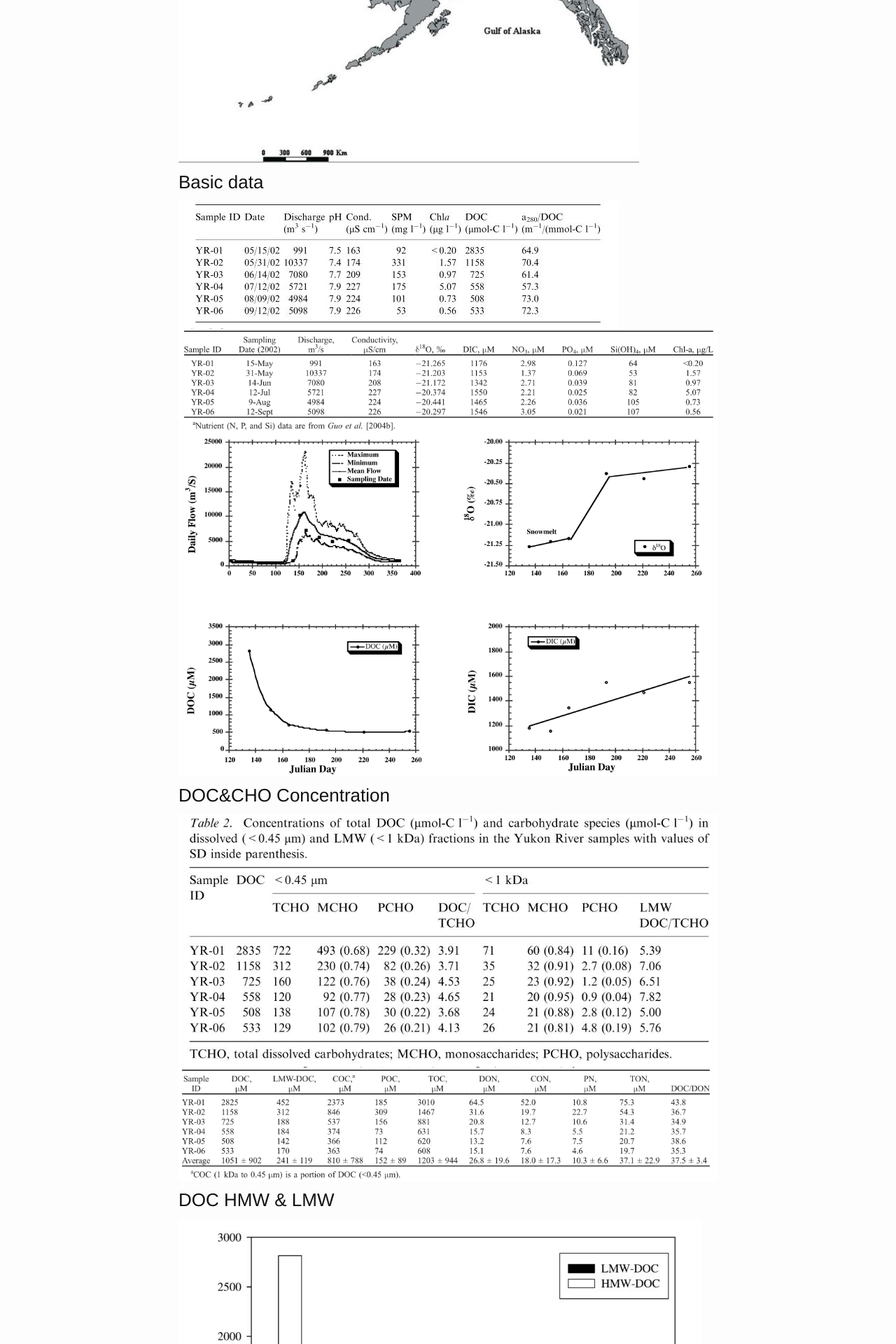
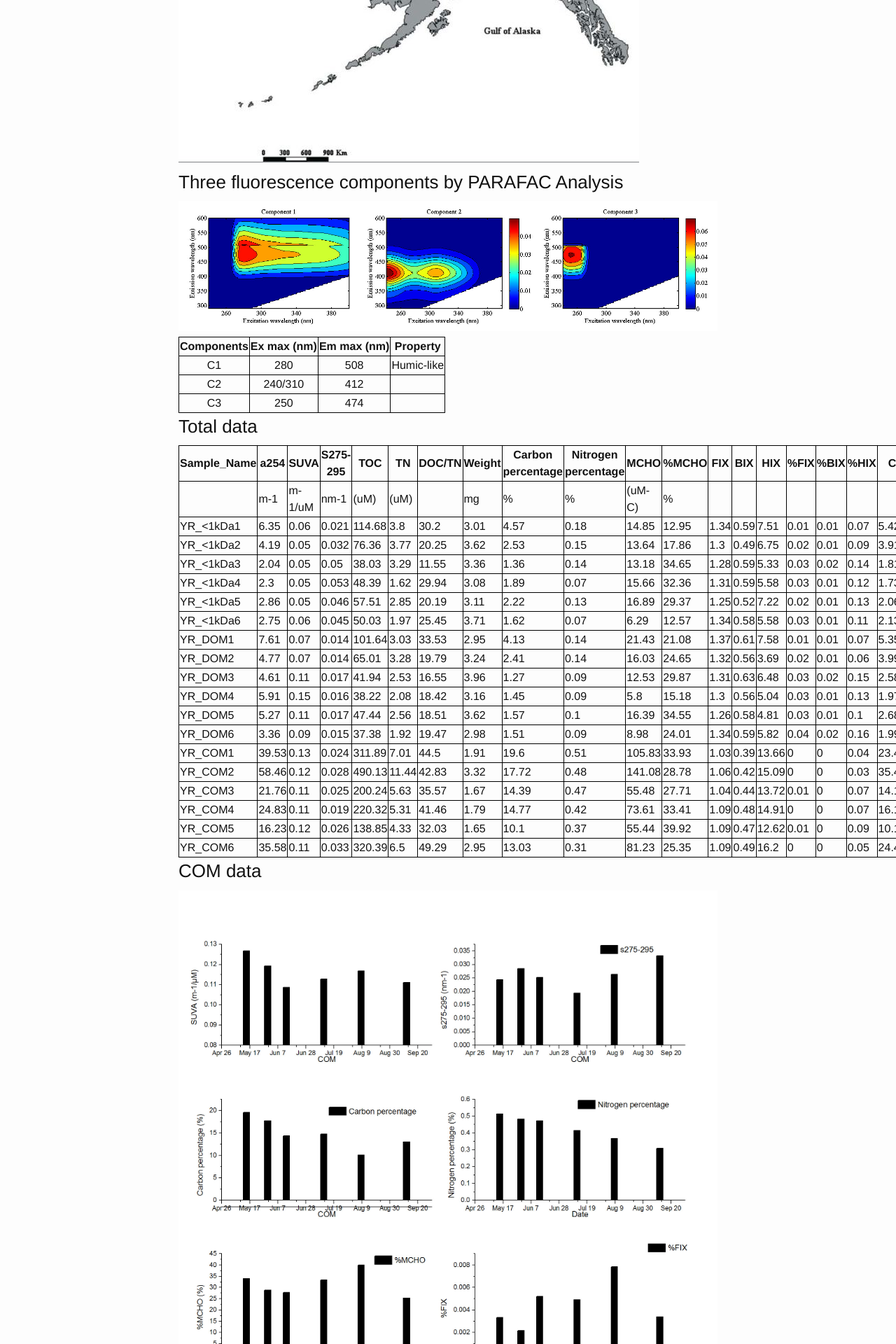
Before and after one commit to huilin1990/huilin1990.github.io, a Jekyll site: the page built from _posts/2017-5-28-Yukon-River.md, in a window 1280 px wide. Shown: the part 562-2482 px from the top of the page at 70% size. Built offline with Jekyll 4.4.1, drawn with Linux system fonts in a browser that asks for light colours; some web fonts are replaced.

Commit message:
Yukon River analysis

```diff
--- a/_posts/2017-5-28-Yukon-River.md
+++ b/_posts/2017-5-28-Yukon-River.md
@@ -7,6 +7,47 @@ title: Yukon River Data Analysis
 ### Map of Yukon River drainage
 
 ![map](\image\map of Yukon River.jpg)
+
+### Three fluorescence components by PARAFAC Analysis
+
+![three components](\image\Fluorescence-EEM-Plot-of-component-Combined.jpg)
+
+
+|Components|  Ex max (nm) | Em max (nm) |Property|
+|:--:|:-------:|:------:|:--------:|
+| C1 |   280   |   508  |Humic-like|
+| C2 | 240/310 |   412  |
+| C3 |   250   |   474  |
+{:.mbtablestyle}
+
+### Total data
+
+| Sample_Name | a254  | SUVA   | S275-295 | TOC    | TN    | DOC/TN | Weight | Carbon percentage | Nitrogen percentage | MCHO   | %MCHO | FIX  | BIX  | HIX   | %FIX | %BIX | %HIX | C1     | C2     | C3     | %C1   | %C2   | %C3   |
+|-------------|-------|--------|----------|--------|-------|--------|--------|-------------------|---------------------|--------|-------|------|------|-------|------|------|------|--------|--------|--------|-------|-------|-------|
+|             | m-1   | m-1/uM | nm-1     | (uM)   | (uM)  |        | mg     | %                 | %                   | (uM-C) | %     |      |      |       |      |      |      |        |        |        |       |       |       |
+| YR_<1kDa1   | 6.35  | 0.06   | 0.021    | 114.68 | 3.8   | 30.2   | 3.01   | 4.57              | 0.18                | 14.85  | 12.95 | 1.34 | 0.59 | 7.51  | 0.01 | 0.01 | 0.07 | 5.421  | 15.402 | 11.369 | 0.047 | 0.134 | 0.099 |
+| YR_<1kDa2   | 4.19  | 0.05   | 0.032    | 76.36  | 3.77  | 20.25  | 3.62   | 2.53              | 0.15                | 13.64  | 17.86 | 1.3  | 0.49 | 6.75  | 0.02 | 0.01 | 0.09 | 3.912  | 12.088 | 8.324  | 0.034 | 0.105 | 0.073 |
+| YR_<1kDa3   | 2.04  | 0.05   | 0.05     | 38.03  | 3.29  | 11.55  | 3.36   | 1.36              | 0.14                | 13.18  | 34.65 | 1.28 | 0.59 | 5.33  | 0.03 | 0.02 | 0.14 | 1.818  | 5.289  | 3.717  | 0.016 | 0.046 | 0.032 |
+| YR_<1kDa4   | 2.3   | 0.05   | 0.053    | 48.39  | 1.62  | 29.94  | 3.08   | 1.89              | 0.07                | 15.66  | 32.36 | 1.31 | 0.59 | 5.58  | 0.03 | 0.01 | 0.12 | 1.734  | 4.999  | 3.566  | 0.015 | 0.044 | 0.031 |
+| YR_<1kDa5   | 2.86  | 0.05   | 0.046    | 57.51  | 2.85  | 20.19  | 3.11   | 2.22              | 0.13                | 16.89  | 29.37 | 1.25 | 0.52 | 7.22  | 0.02 | 0.01 | 0.13 | 2.060  | 5.472  | 4.263  | 0.018 | 0.048 | 0.037 |
+| YR_<1kDa6   | 2.75  | 0.06   | 0.045    | 50.03  | 1.97  | 25.45  | 3.71   | 1.62              | 0.07                | 6.29   | 12.57 | 1.34 | 0.58 | 5.58  | 0.03 | 0.01 | 0.11 | 2.135  | 5.725  | 4.414  | 0.019 | 0.050 | 0.038 |
+| YR_DOM1     | 7.61  | 0.07   | 0.014    | 101.64 | 3.03  | 33.53  | 2.95   | 4.13              | 0.14                | 21.43  | 21.08 | 1.37 | 0.61 | 7.58  | 0.01 | 0.01 | 0.07 | 5.353  | 15.205 | 10.979 | 0.047 | 0.133 | 0.096 |
+| YR_DOM2     | 4.77  | 0.07   | 0.014    | 65.01  | 3.28  | 19.79  | 3.24   | 2.41              | 0.14                | 16.03  | 24.65 | 1.32 | 0.56 | 3.69  | 0.02 | 0.01 | 0.06 | 3.997  | 12.736 | 8.304  | 0.035 | 0.111 | 0.072 |
+| YR_DOM3     | 4.61  | 0.11   | 0.017    | 41.94  | 2.53  | 16.55  | 3.96   | 1.27              | 0.09                | 12.53  | 29.87 | 1.31 | 0.63 | 6.48  | 0.03 | 0.02 | 0.15 | 2.586  | 7.110  | 5.365  | 0.023 | 0.062 | 0.047 |
+| YR_DOM4     | 5.91  | 0.15   | 0.016    | 38.22  | 2.08  | 18.42  | 3.16   | 1.45              | 0.09                | 5.8    | 15.18 | 1.3  | 0.56 | 5.04  | 0.03 | 0.01 | 0.13 | 1.979  | 5.927  | 4.173  | 0.017 | 0.052 | 0.036 |
+| YR_DOM5     | 5.27  | 0.11   | 0.017    | 47.44  | 2.56  | 18.51  | 3.62   | 1.57              | 0.1                 | 16.39  | 34.55 | 1.26 | 0.58 | 4.81  | 0.03 | 0.01 | 0.1  | 2.683  | 7.211  | 5.505  | 0.023 | 0.063 | 0.048 |
+| YR_DOM6     | 3.36  | 0.09   | 0.015    | 37.38  | 1.92  | 19.47  | 2.98   | 1.51              | 0.09                | 8.98   | 24.01 | 1.34 | 0.59 | 5.82  | 0.04 | 0.02 | 0.16 | 1.993  | 5.181  | 4.126  | 0.017 | 0.045 | 0.036 |
+| YR_COM1     | 39.53 | 0.13   | 0.024    | 311.89 | 7.01  | 44.5   | 1.91   | 19.6              | 0.51                | 105.83 | 33.93 | 1.03 | 0.39 | 13.66 | 0    | 0    | 0.04 | 23.412 | 24.319 | 34.765 | 0.204 | 0.212 | 0.303 |
+| YR_COM2     | 58.46 | 0.12   | 0.028    | 490.13 | 11.44 | 42.83  | 3.32   | 17.72             | 0.48                | 141.08 | 28.78 | 1.06 | 0.42 | 15.09 | 0    | 0    | 0.03 | 35.498 | 35.186 | 49.029 | 0.310 | 0.307 | 0.428 |
+| YR_COM3     | 21.76 | 0.11   | 0.025    | 200.24 | 5.63  | 35.57  | 1.67   | 14.39             | 0.47                | 55.48  | 27.71 | 1.04 | 0.44 | 13.72 | 0.01 | 0    | 0.07 | 14.185 | 17.107 | 22.409 | 0.124 | 0.149 | 0.195 |
+| YR_COM4     | 24.83 | 0.11   | 0.019    | 220.32 | 5.31  | 41.46  | 1.79   | 14.77             | 0.42                | 73.61  | 33.41 | 1.09 | 0.48 | 14.91 | 0    | 0    | 0.07 | 16.139 | 17.396 | 25.885 | 0.141 | 0.152 | 0.226 |
+| YR_COM5     | 16.23 | 0.12   | 0.026    | 138.85 | 4.33  | 32.03  | 1.65   | 10.1              | 0.37                | 55.44  | 39.92 | 1.09 | 0.47 | 12.62 | 0.01 | 0    | 0.09 | 10.179 | 11.375 | 16.713 | 0.089 | 0.099 | 0.146 |
+| YR_COM6     | 35.58 | 0.11   | 0.033    | 320.39 | 6.5   | 49.29  | 2.95   | 13.03             | 0.31                | 81.23  | 25.35 | 1.09 | 0.49 | 16.2  | 0    | 0    | 0.05 | 24.492 | 24.344 | 36.793 | 0.214 | 0.212 | 0.321 |
+{:.mbtablestyle}
+
+### COM data
+
+![COM analysis](\image\Analysis.jpg)
 
 ### Basic data
 
--- a/_sass/minima/_base.scss
+++ b/_sass/minima/_base.scss
@@ -196,3 +196,11 @@ pre {
     fill: $grey-color;
   }
 }
+
+.mbtablestyle {
+        border-collapse: collapse;
+
+   > table, td, th {
+        border: 1px solid black;
+        }
+}
```
Also changed, not shown: image/Analysis.jpg (added), image/Fluorescence-EEM-Plot-of-component-Combined.jpg (added), 1 other file.
